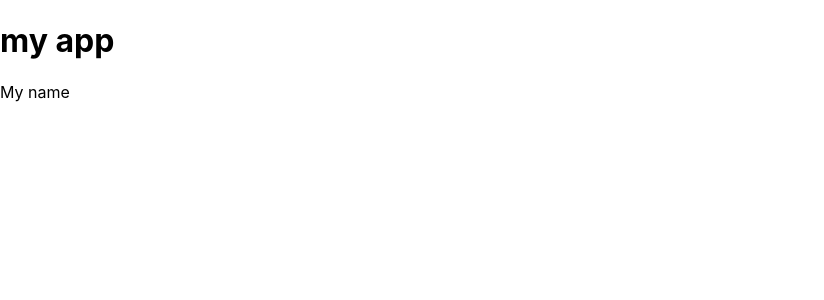
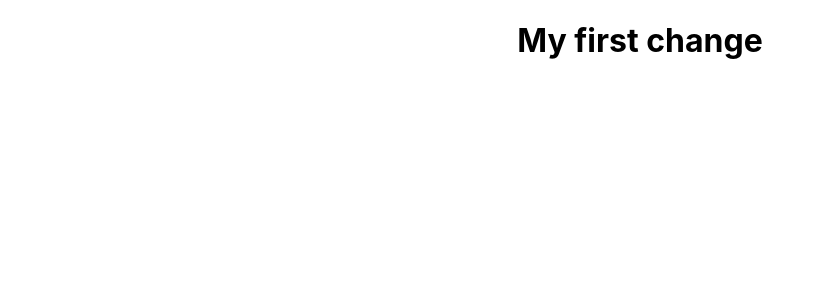
Before and after one commit to Akarsh10092/portfolio-ReactJS, a React (Create React App) app: page / in a window 1280 px wide. Shown: the top 300 px of the page, without its empty margins (0-824 px from the left). Built offline with nearby package versions, Linux system fonts and the light colour scheme.

Commit message:
Update App.js

```diff
--- a/src/App.js
+++ b/src/App.js
@@ -3,7 +3,11 @@
 
 function App() {
   return (
-    <div><h1>my app</h1>My name</div>
+    <div className="App">
+        <h1>
+          My first change
+        </h1>
+    </div>
   );
 }
 
```
